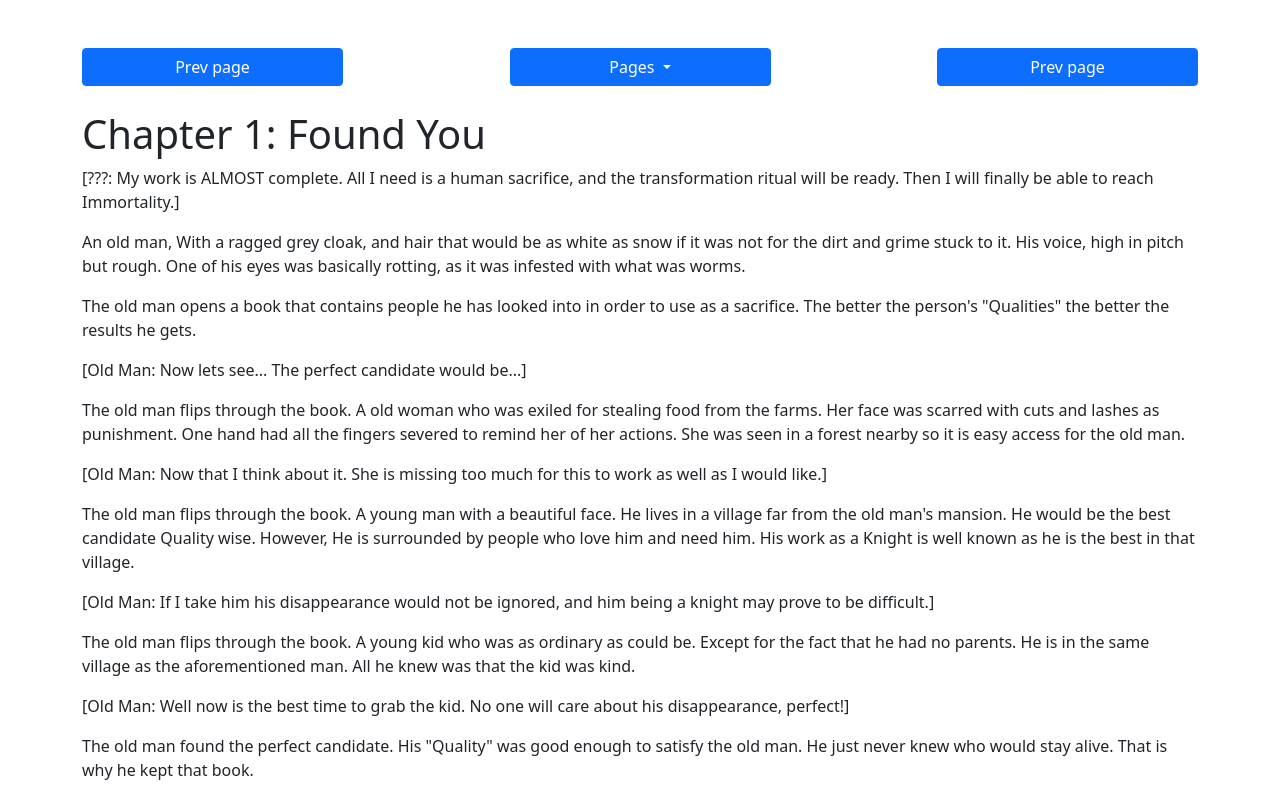
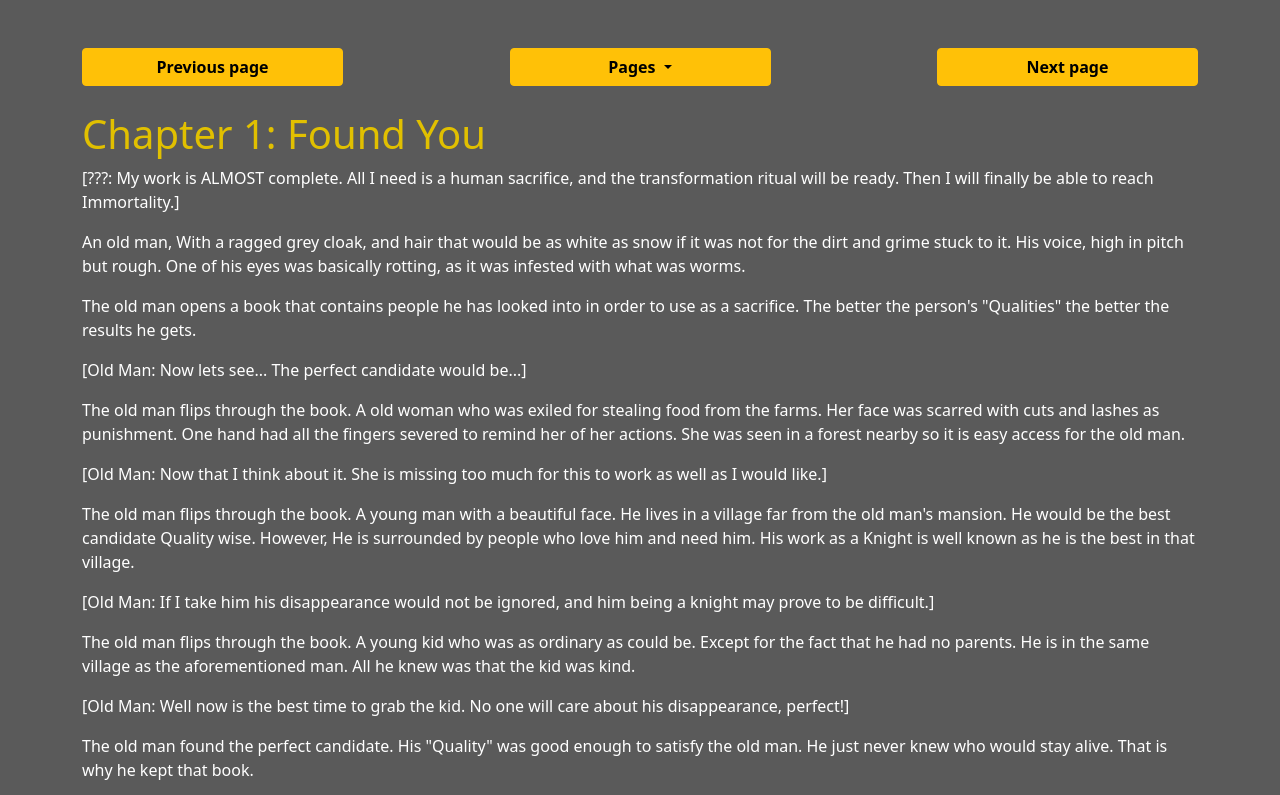
Before and after one commit to Good-Juju935/Novel-Writing, a plain HTML site: page unusual-necromancer/index.html in a window 1280 px wide. Shown: the top 795 px of the page. Drawn offline with nearby package versions, Linux system fonts and the light colour scheme.

Commit message:
Updated Site's Looks

```diff
--- a/unusual-necromancer/index.html
+++ b/unusual-necromancer/index.html
@@ -15,16 +15,15 @@
     <br><br>
     <div class="container">
         <div class="row justify-content-between">
-            <div class="col-3 d-grid gap-2"><button onclick="page_down()" class="btn btn-primary">Prev page</button></div>
+            <div class="col-3 d-grid gap-2"><button onclick="page_down()" class="btn btn-warning"><b>Previous page</b></button></div>
             <div class="col-3 dropdown d-grid gap-2">
-                <button class="btn btn-primary dropdown-toggle" type="button" id="dropdownMenuButton1" data-bs-toggle="dropdown" aria-expanded="false">
-                  Pages
+                <button class="btn btn-warning dropdown-toggle" type="button" id="dropdownMenuButton1" data-bs-toggle="dropdown" aria-expanded="false">
+                    <b>Pages</b>
                 </button>
                 <ul class="dropdown-menu drop-scroll" id="pagesDrop" aria-labelledby="dropdownMenuButton1">
-
                 </ul>
             </div>
-            <div class="col-3 d-grid gap-2"><button onclick="page_up()" class="btn btn-primary">Prev page</button></div>
+            <div class="col-3 d-grid gap-2"><button onclick="page_up()" class="btn btn-warning"><b>Next page</b></button></div>
         </div>
         <br>
         <div id="Story-Content"></div>
--- a/unusual-necromancer/style.css
+++ b/unusual-necromancer/style.css
@@ -2,3 +2,12 @@
     height: 100px;
     overflow: auto;
 }
+
+body {
+    background-color: rgb(90, 90, 90);
+    color: white;
+}
+
+h1 {
+    color: rgb(225, 192, 0);
+}
```
Also changed, not shown: unusual-necromancer/scripts.js (line endings or trailing spaces).
